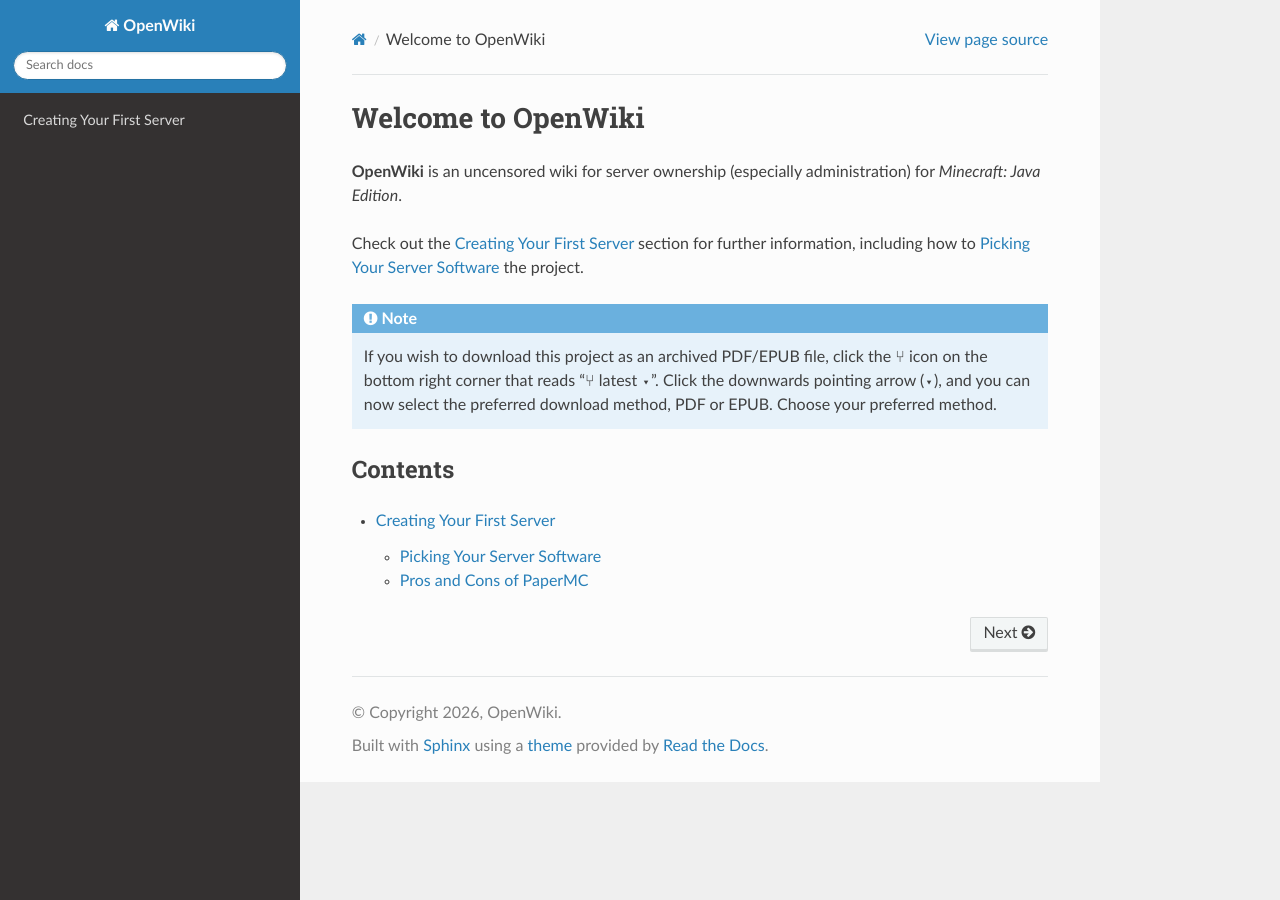
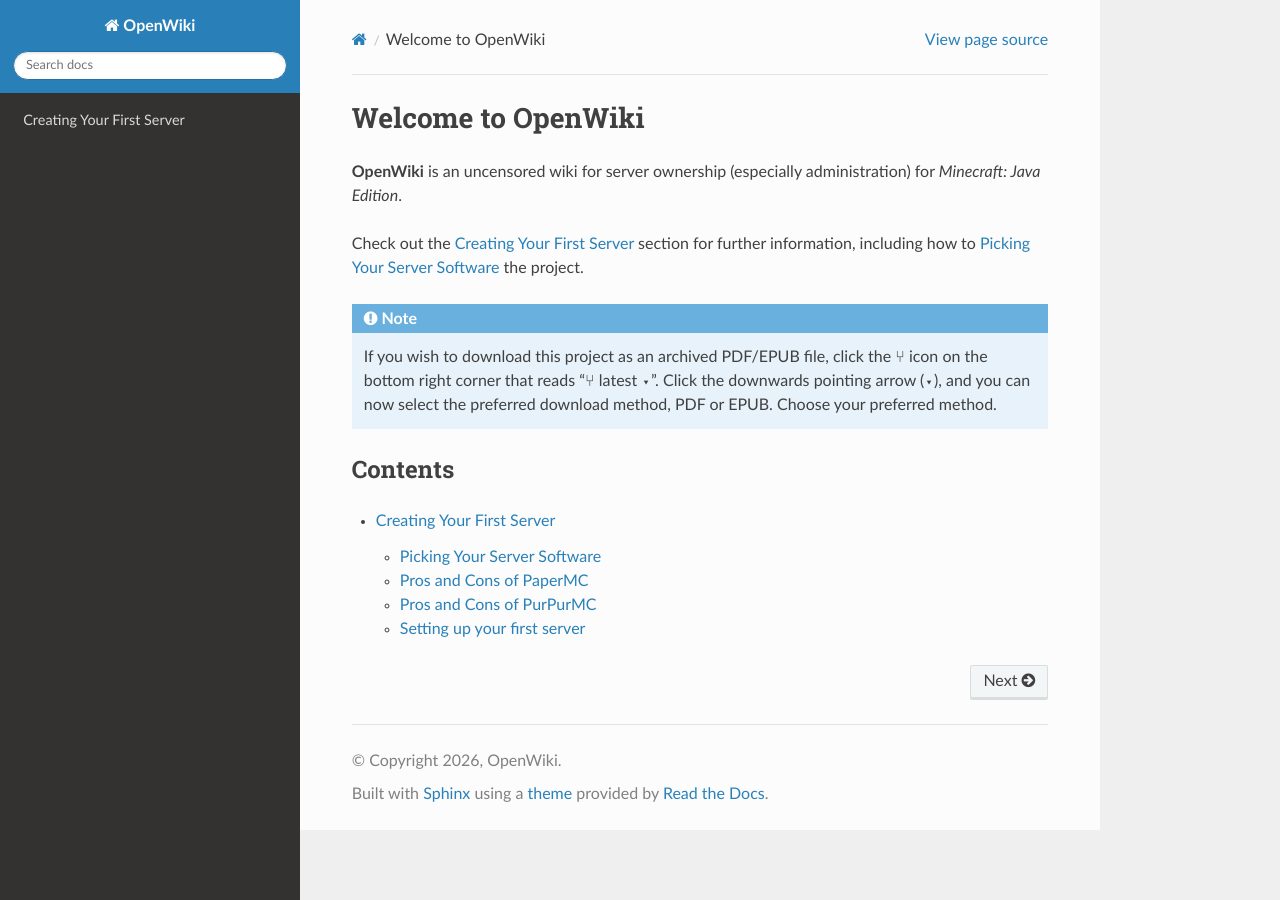
Before and after one commit to Earth1283/OpenWiki, a Sphinx documentation site: the page built from docs/source/index.rst, in a window 1280 px wide. Built offline with Sphinx 7.4.7 and the Read the Docs theme 3.1.0, drawn with Linux system fonts in a browser that asks for light colours; some of the changed lines change nothing that is shown.

Commit message:
added eula stuff

```diff
--- a/docs/source/first_server.rst
+++ b/docs/source/first_server.rst
@@ -72,8 +72,7 @@
     In order to automate this process (especially if you are on a bare metal VPS), it is
     best if you can run the following bash command:
 
-    ``
-        rm eula.txt; echo "eula=true" > eula.txt
+    `rm eula.txt; echo "eula=true" > eula.txt`
 
     This command removes the origional eula.txt (in case there was some hanging data), and
     the second part of the command, `echo "eula=true"`, outputs `eula=true` to `STDOUT <https://en.wikipedia.org/wiki/Standard_streams>`_.
@@ -87,3 +86,38 @@
 PaperMC, as the industry standard for so many years, is known for it's reliability, stability, and performance
 comapred to previous implementations/versions of the Spigot/Bukkit API. PaperMC tries to implement
 vanilla features while maximizing performance.
+
+PaperMC in on itself is very configurable, allowing you access to Bukkit, Spigot, and Paper's configuration
+files. You can tweak mob spawn times, item despawn times, and even configure one of the
+best and most performant anti-xray features on planet Earth.
+
+The obvious disadvantage of PaperMC is that their core development team believes that PaperMC
+should remain as closely vanilla-ish as possible, often rejecting creative options that PurPurMC accepts.
+
+Pros and Cons of PurPurMC
+-------------------------
+PurPurMC, as a fork of Pufferfish (in turn, a fork of Paper), offers more optimizations and creative configuration options
+when compared to traditional Paper. PurPur is famous for their `purpur.yml` that is, though thousands of lines long,
+offers more configurability than any amount of default PaperMC configurations could offer.
+
+PurPur, being a downstream fork from Pufferfish, benefits from Pufferfish's optimizations, which compounds
+towards their further optimizations in purpur.yml.
+
+The downside is clear. PurPurMC traded configurability with ease of use. People get scared off by Purpur's
+thousand-line long `purpur.yml` without deriving its complete value, resulting in an ultimate loss
+of potential features presented by PurPur.
+
+Setting up your first server
+----------------------------
+.. warning::
+    This guide assumes that you have access to the JVM flags of your instance. If you are unable
+    to edit them yourself, you should ask your server hosting provider via a ticket. Legiemate hosts
+    typically allow these requests, while summer hosts that oversell their nodes typically deny such requests,
+    as these flags make the JVM allocate memory more efficiencly. More on this at a later date.
+
+Begin with downloading the server binary (aka, server.jar) from your vendor, be it Paper or Purpur.
+
+Then place it inside your server directory, and then create a file named `eula.txt` with the following content:
+
+ ::
+    eula=true
```
